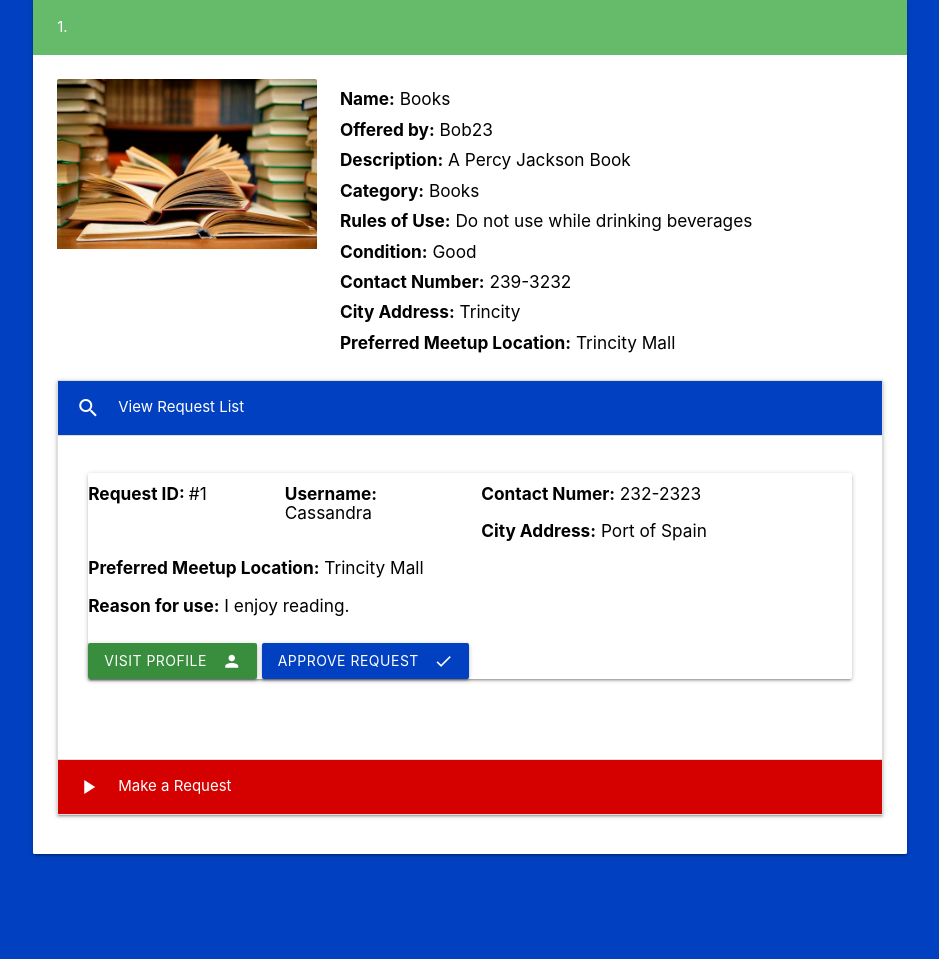
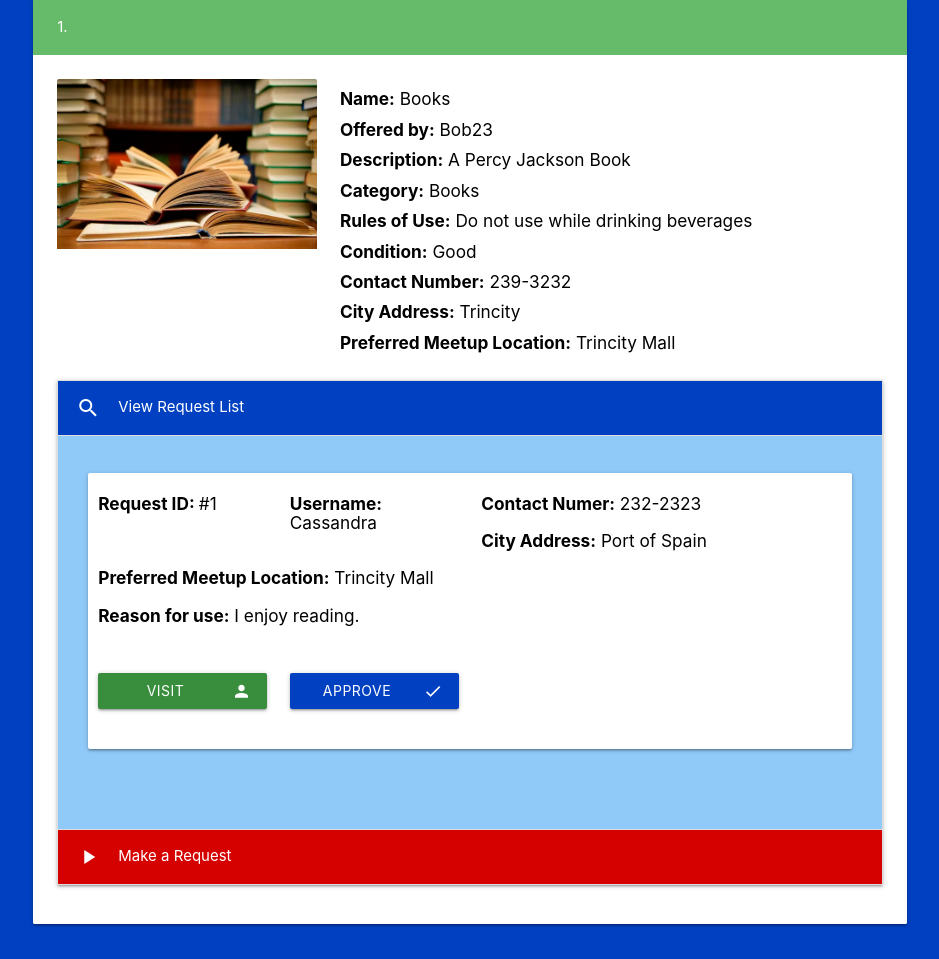
Before and after one commit to TriniWeb-Pirates/Pocket_Exchange_App, a Flask app: template App/templates/homepage.html in a window 1280 px wide, after a click that opens the changed part. Shown: the part 797-1756 px from the top of the page, without its empty margins (170-1109 px from the left). Before the commit the page ends 1654 px from the top, so only its background shows below. Run offline with Flask 3, Linux system fonts and the light colour scheme; the template is opened without the code that fills it, so the values that code supplies are empty; some web fonts are replaced.

Commit message:
frontend for displaying items finished

```diff
--- a/App/templates/homepage.html
+++ b/App/templates/homepage.html
@@ -308,12 +308,14 @@ h4, h5{
     <ul class="collapsible black-text">
       <li>
         <div class="collapsible-header white-text" style="background-color: #0040c1;"><i class="material-icons">search</i>View Request List</div>
-        <div class="collapsible-body">
+        <div class="collapsible-body blue lighten-3">
 
 
+          <!--start of card item-->
           <div class="card" style="margin-bottom:50px;">
 
-          <div class="row">
+
+          <div class="row" style="padding:10px;">
             <div class="col l3">
               <h6><b>Request ID: </b> #1</h6>
             </div>
@@ -341,9 +343,12 @@ h4, h5{
         </div>
       </div>
 
-      <a class="waves-effect waves-light btn green darken-2"><i class="material-icons right">person</i>Visit Profile</a>
-      <a class="waves-effect waves-light btn" style="background-color:#0040c1"><i class="material-icons right">check</i>Approve Request</a>
-
+      <div class="row" style="padding:10px;">
+        <div class="col l3">
+      <a class="waves-effect waves-light btn green darken-2" style="margin-bottom:30px;"><i class="material-icons right">person</i>Visit Profile</a></div>
+      <div class="col l3">
+      <a class="waves-effect waves-light btn" style="background-color:#0040c1"style="margin-bottom:30px;"><i class="material-icons right">check</i>Approve Request</a></div>
+    </div>
 
     </div> <!--end of card-->
 
```
